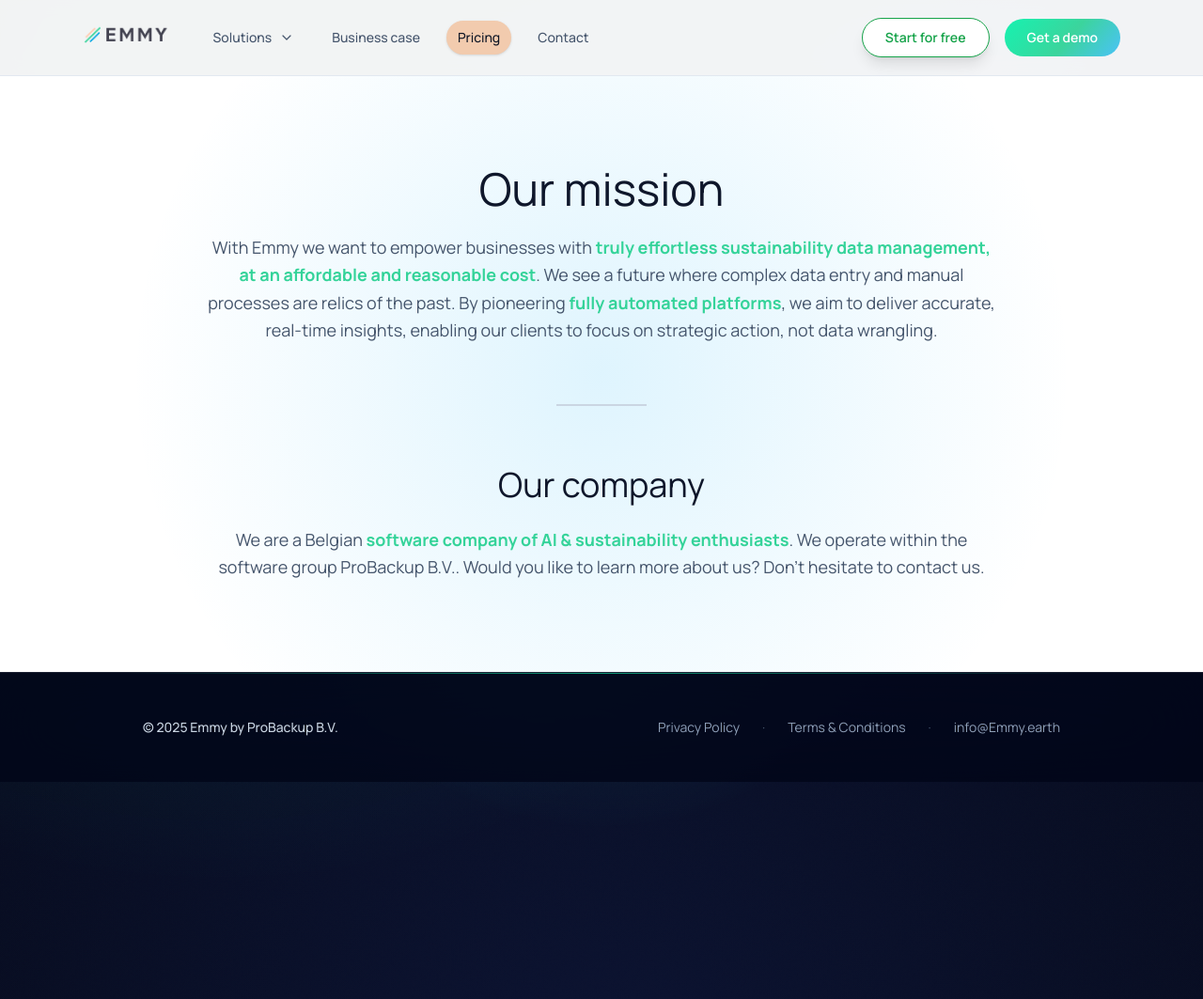
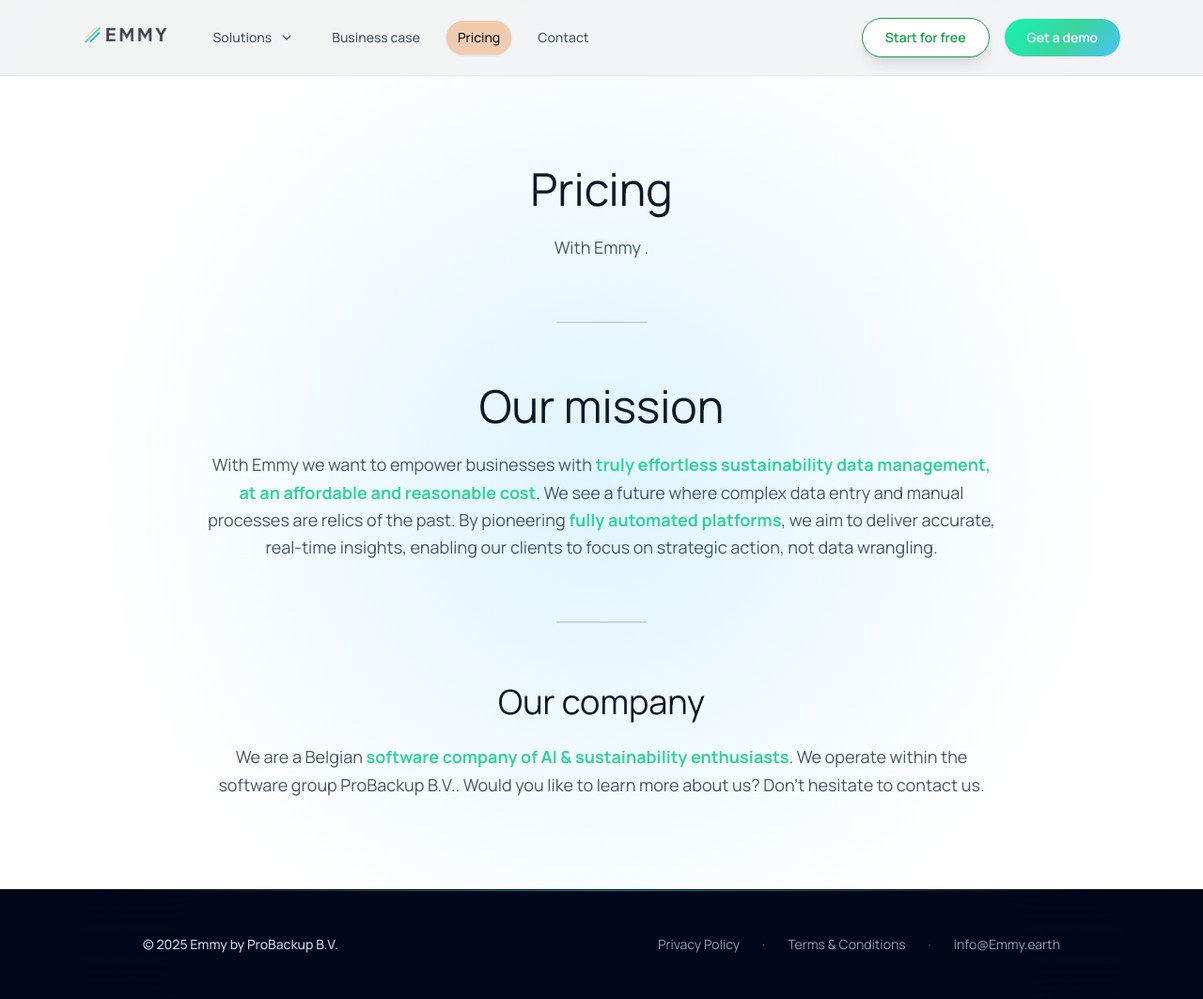
Before and after one commit to emmy-earth/promo-website, a Jekyll site: the page built from mission.html, in a window 1280 px wide and 1063 px high. Shown: the whole window at 94% size. Built offline with Jekyll 4.4.1, drawn with Linux system fonts in a browser that asks for light colours; nearby versions of some CDN libraries; comment, search, counter and statistics services are not loaded.

Commit message:
Update mission.html

```diff
--- a/mission.html
+++ b/mission.html
@@ -9,11 +9,20 @@ description: "Learn about Emmy.earth's mission to make carbon accounting effortl
   <div class="relative mx-auto max-w-4xl px-6">
     <div class="space-y-16 text-center" data-animate>
       <div class="space-y-6">
+
+        <h2 class="font-light text-4xl text-slate-900 sm:text-5xl">Pricing</h2>
+        <p class="text-lg leading-relaxed text-slate-600">With Emmy .</p>
+      </div>
+
+      <hr class="mx-auto w-24 border border-slate-300">
+      <div class="space-y-6">
         <h2 class="font-light text-4xl text-slate-900 sm:text-5xl">Our mission</h2>
         <p class="text-lg leading-relaxed text-slate-600">With Emmy we want to empower businesses with <strong style="color: #34D399;">truly effortless sustainability data management, at an affordable and reasonable cost</strong>. We see a future where complex data entry and manual processes are relics of the past. By pioneering <strong style="color: #34D399;">fully automated platforms</strong>, we aim to deliver accurate, real-time insights, enabling our clients to focus on strategic action, not data wrangling.</p>
       </div>
+
       <hr class="mx-auto w-24 border border-slate-300">
       <div class="space-y-6">
+
         <h2 class="font-light text-3xl text-slate-900 sm:text-4xl">Our company</h2>
         <p class="text-lg leading-relaxed text-slate-600">We are a Belgian <strong style="color: #34D399;">software company of AI &amp; sustainability enthusiasts</strong>. We operate within the software group ProBackup B.V.. Would you like to learn more about us? Don't hesitate to contact us.</p>
       </div>
```
